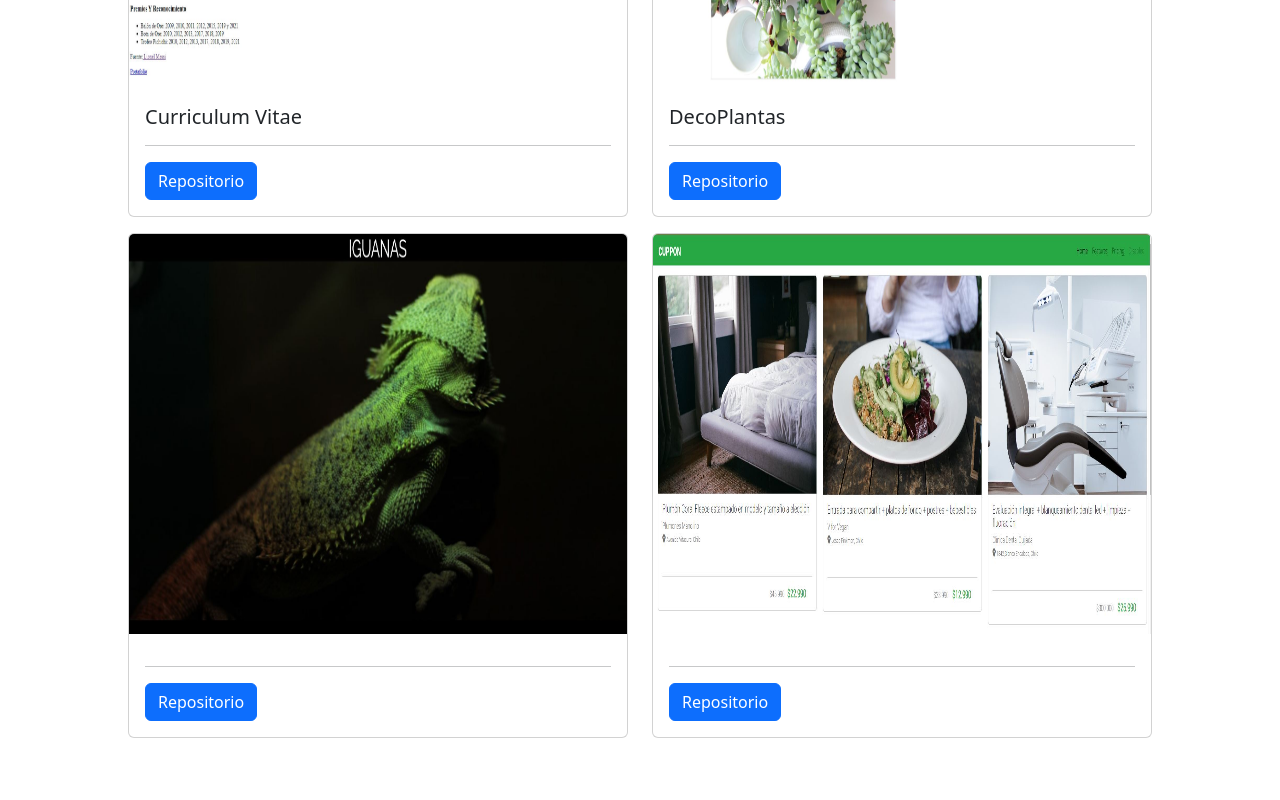
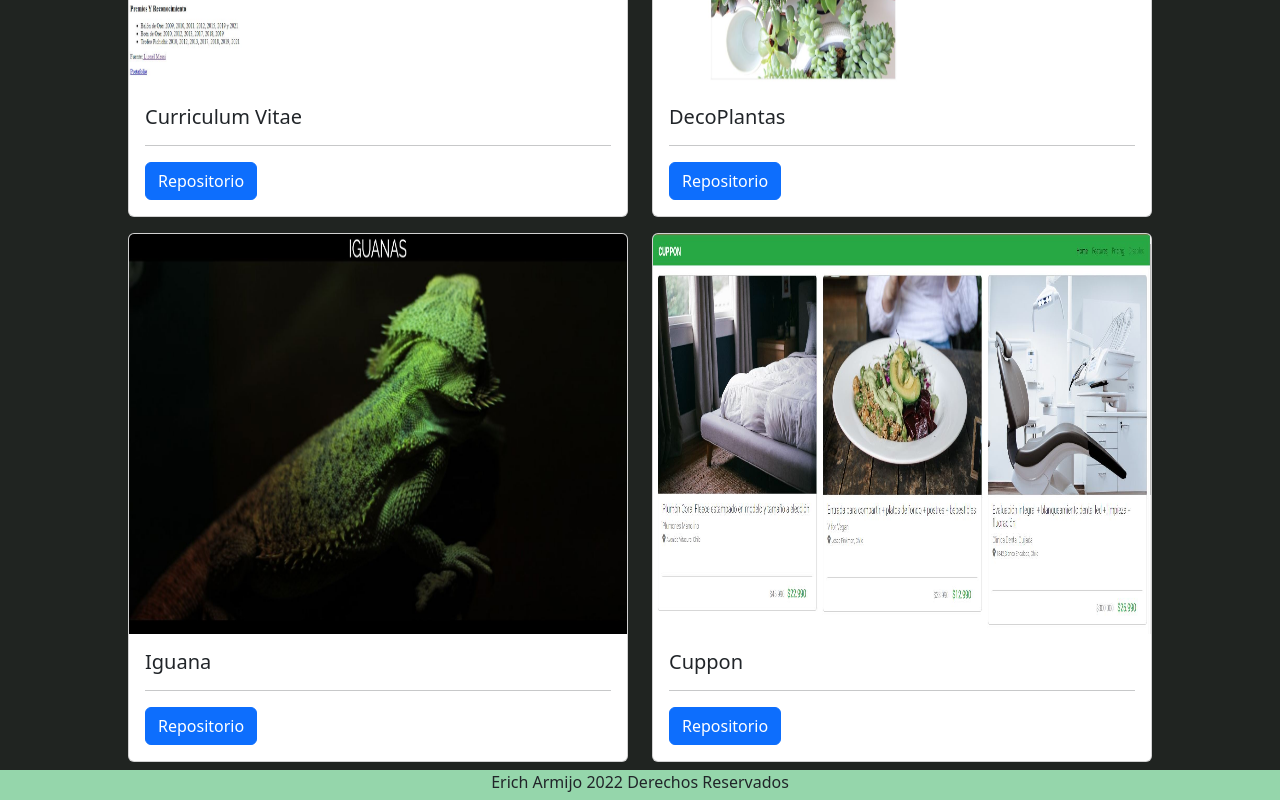
Before and after one commit to HandxLock/Curriculum-Vitae, a plain HTML site: page index.html in a window 1280 px wide. Shown: the part 1090-1890 px from the top of the page. Before the commit the page ends 1836 px from the top, so only its background shows below. Drawn offline with nearby package versions, Linux system fonts and the light colour scheme.

Commit message:
se agrega todo el index y css

```diff
--- a/assets/css/style.css
+++ b/assets/css/style.css
@@ -25,3 +25,12 @@ padding: 5% 20% 5% 20%;
 .tarjetas img{
     height: 400px;
 }
+
+.main{
+    background-color: rgb(32, 36, 33);
+}
+.footer{
+    text-align: center;
+    background-color:#95d6ab ;
+    height: 30px;
+}
--- a/index.html
+++ b/index.html
@@ -22,8 +22,8 @@
               <div class="navbar-derecha">
                 <div class="collapse navbar-collapse" id="navbarNavAltMarkup">
                     <div class="navbar-nav">
-                      <a class="nav-link" href="#">Fork Ivana</a>
-                      <a class="nav-link" href="#">Fork Gio</a>
+                      <a class="nav-link" href="https://github.com/HandxLock/iperezsidgmann.github.io">Fork Ivana</a>
+                      <a class="nav-link" href="https://github.com/HandxLock/gsalgueroi.github.io">Fork Gio</a>
                     </div>
                   </div>
               </div>
@@ -57,7 +57,7 @@
                               <h5 class="card-title">Curriculum Vitae</h5>
 
                               <hr>
-                              <a href="#" class="btn btn-primary">Repositorio</a>
+                              <a href="https://github.com/HandxLock/Curriculum" class="btn btn-primary">Repositorio</a>
                             </div>
                           </div>
                     </div>
@@ -68,7 +68,7 @@
                               <h5 class="card-title">DecoPlantas</h5>
 
                               <hr>
-                              <a href="#" class="btn btn-primary">Repositorio</a>
+                              <a href="https://github.com/HandxLock/DecoPlantas" class="btn btn-primary">Repositorio</a>
                             </div>
                           </div>
                     </div>
@@ -76,9 +76,9 @@
                         <div class="card">
                             <img src="assets/img/4.jpg" class="card-img-top" alt="...">
                             <div class="card-body">
-
+                                <h5 class="card-title">Iguana</h5>
                               <hr>
-                              <a href="#" class="btn btn-primary">Repositorio</a>
+                              <a href="https://github.com/HandxLock/Iguana" class="btn btn-primary">Repositorio</a>
                             </div>
                           </div>
                     </div>
@@ -86,9 +86,9 @@
                         <div class="card" >
                             <img src="assets/img/5.jpg" class="card-img-top" alt="...">
                             <div class="card-body">
-
+                                <h5 class="card-title">Cuppon</h5>
                               <hr>
-                              <a href="#" class="btn btn-primary">Repositorio</a>
+                              <a href="https://github.com/HandxLock/Cupponn" class="btn btn-primary">Repositorio</a>
                             </div>
                           </div>
                     </div>
@@ -98,6 +98,11 @@
             </div>
 
 
-    </section>
+
+
+        <footer class="footer">
+            <p>Erich Armijo 2022 Derechos Reservados</p>
+        </footer>
+
 </body>
 </html>
```
